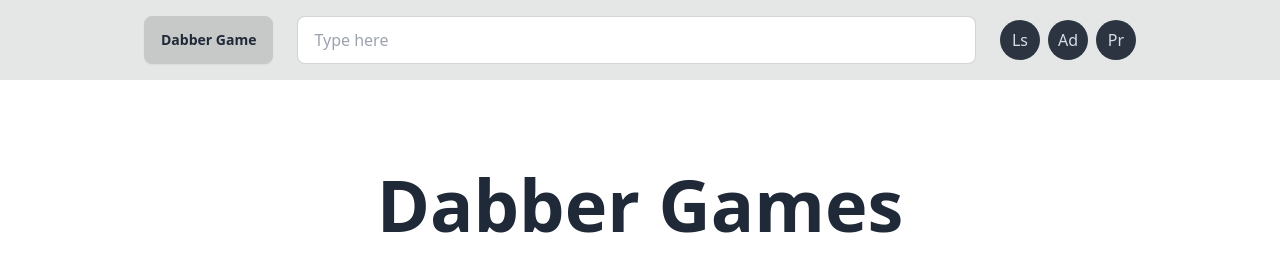
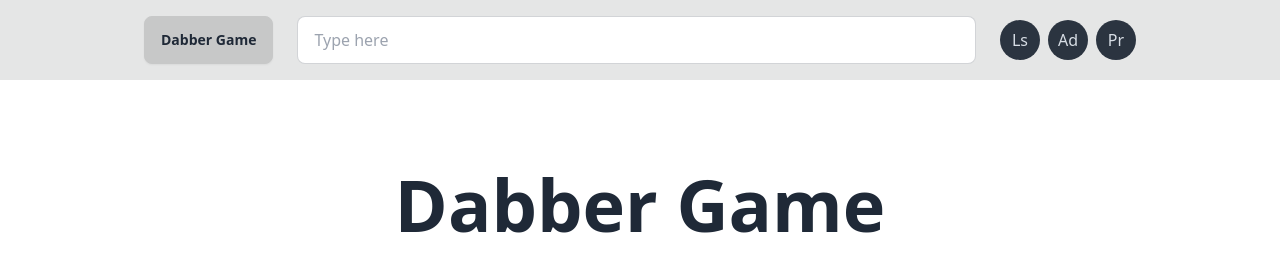
Before and after one commit to rabiibouhestine/dabbergame.tn, a SvelteKit app: page / in a window 1280 px wide. Shown: the top 278 px of the page. Built offline with nearby package versions, Linux system fonts and the light colour scheme.

Commit message:
build ui

```diff
--- a/src/routes/+page.svelte
+++ b/src/routes/+page.svelte
@@ -97,7 +97,7 @@
 
 <div class="flex flex-col gap-y-10 w-full max-w-5xl mx-auto my-10 px-4">
 	<div class="h-64 flex flex-col justify-center gap-10 items-center">
-		<h2 class="text-center text-7xl font-bold">Dabber Games</h2>
+		<h2 class="text-center text-7xl font-bold">Dabber Game</h2>
 		<input type="text" placeholder="Type here" class="input input-bordered w-full" />
 	</div>
 	<div class="flex flex-col md:flex-row gap-4">
```
